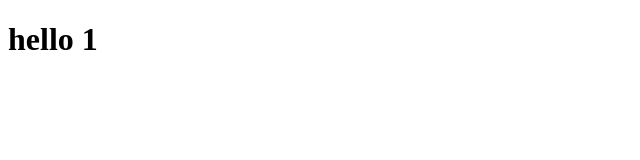
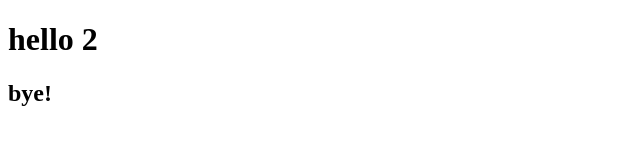
Before and after one commit to nurdosramazan/andersen_training2, a plain HTML site: page src/index.html in a window 1280 px wide. Shown: the full height of the page, 0-640 px from the left. Drawn offline with Linux system fonts and the light colour scheme.

Commit message:
added index.html h2

```diff
--- a/src/index.html
+++ b/src/index.html
@@ -5,6 +5,7 @@
     <title>Title</title>
 </head>
 <body>
-<h1>hello 1</h1>
+<h1>hello 2</h1>
+<h2>bye!</h2>
 </body>
 </html>
```
